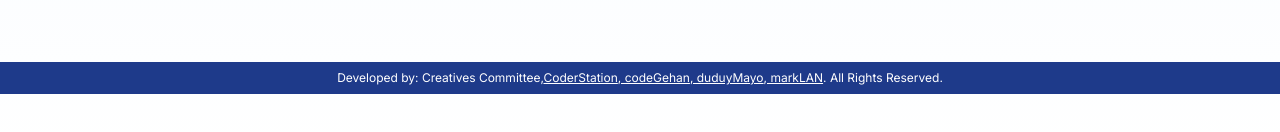
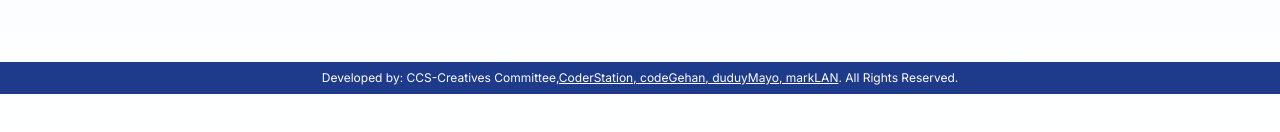
Before and after one commit to codegehan/tabulation-uweek, a Next.js app: page / in a window 1280 px wide. Shown: the part 706-838 px from the top of the page. Built offline with nearby package versions, Linux system fonts and the light colour scheme; no server answers; the database is empty.

Commit message:
Update: adjust the padding botton in the app/page.tsx

```diff
--- a/app/components/footer.tsx
+++ b/app/components/footer.tsx
@@ -5,7 +5,7 @@ const Footer: React.FC = () => {
     <footer className="fixed bottom-0 left-0 w-full bg-blue-900 text-white py-2">
       <div className="container mx-auto px-4">
         <p className="text-center text-xs">
-        Developed by: Creatives Committee,
+        Developed by: CCS-Creatives Committee,
         <a className="underline underline-offset-1 hover:text-blue-500" href="https://www.facebook.com/Z3R0W0RM5" target='_blank'>
         CoderStation
         </a>
--- a/app/page.tsx
+++ b/app/page.tsx
@@ -146,7 +146,7 @@ export default function TabulationSummaryRanking() {
     return (
         <div>
             <TopNavigation />
-            <div className="container mx-auto px-4 py-8 bg-gradient-to-b from-blue-50 to-white min-h-screen">
+            <div className="container mx-auto px-4 pt-6 pb-20 bg-gradient-to-b from-blue-50 to-white min-h-screen">
             <div className="flex items-center justify-between mb-8">
                 <h1 className="text-xl font-bold text-blue-900">{year}</h1>
                 <div className="flex items-center">
```
